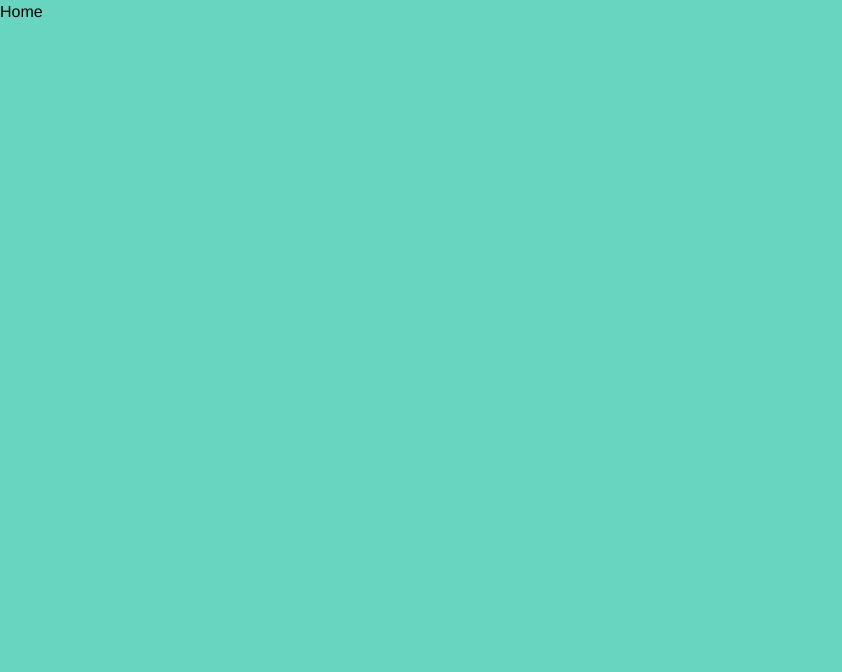
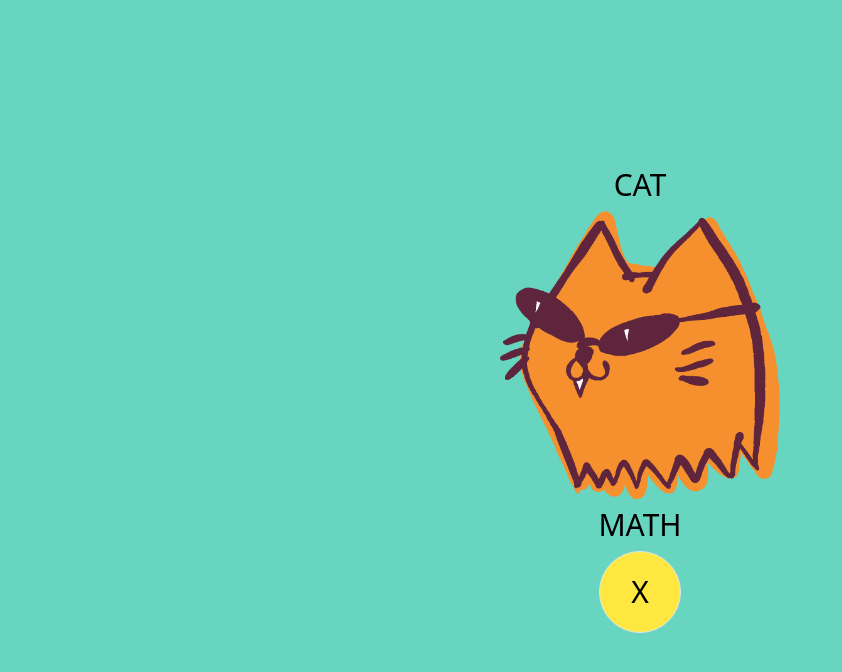
Before and after one commit to juansesu3/CatMath, a Next.js app: page / in a window 1280 px wide. Shown: the top 672 px of the page, without its empty margins (0-842 px from the left). Built offline with nearby package versions, Linux system fonts and the light colour scheme.

Commit message:
FEATURE(Fonts)Designer Lorena Prelaz give us the fonts

```diff
--- a/package.json
+++ b/package.json
@@ -12,7 +12,9 @@
     "next": "14.0.1",
     "next-pwa": "^5.6.0",
     "react": "^18",
-    "react-dom": "^18"
+    "react-dom": "^18",
+    "workbox-build": "^7.0.0",
+    "workbox-window": "^7.0.0"
   },
   "devDependencies": {
     "@types/node": "^20",
--- a/pages/_app.tsx
+++ b/pages/_app.tsx
@@ -1,22 +1,7 @@
-import "@/styles/globals.css";
+import "../styles/fonts.css";
+import "../styles/globals.css";
 import type { AppProps } from "next/app";
-import { useEffect } from "react";
 
 export default function App({ Component, pageProps }: AppProps) {
-  useEffect(() => {
-    if ("serviceWorker" in navigator) {
-      window.addEventListener("load", () => {
-        navigator.serviceWorker
-          .register("/service-worker.js")
-          .then((registration) => {
-            console.log("Service Worker registrado con éxito:", registration);
-          })
-          .catch((error) => {
-            console.log("Error al registrar el Service Worker:", error);
-          });
-      });
-    }
-  }, []);
-
   return <Component {...pageProps} />;
 }
--- a/pages/index.tsx
+++ b/pages/index.tsx
@@ -1,18 +1,40 @@
 import Head from "next/head";
+import Image from "next/image";
 
 export default function Home() {
   return (
     <>
       <Head>
         <title>Cat Math</title>
-        <meta
-          name="description"
-          content="Learn more about Juan Sebastian Suarez Ramirez, a full-stack web developer specialized in AI, deep learning, and machine learning."
-        />
+        <meta name="description" content="learning Math with Cat." />
 
         <meta property="og:title" content="Cat math Inicio" />
       </Head>
-      <div className="bg-primary ">Home</div>
+      <div className="flex justify-center items-center  min-h-screen bg-primary relative">
+        <div className="flex flex-col items-center justify-center gap-2  ">
+          <span className="text-bold transform rotate-[-6]">
+            <p className="text-medium text-3xl">
+              CAT
+            </p>
+          </span>
+          <span className="w-[280px]">
+            <Image
+              className="w-full"
+              src={"/icon-892x920.png"}
+              width={200}
+              height={100}
+              alt="Icon"
+            />
+          </span>
+
+          <span className="text-bold transform rotate-[-6]">
+            <p className="text-medium text-3xl ">MATH</p>
+          </span>
+          <span className="flex items-center justify-center border rounded-full w-4 h-4 p-10 bg-[#fee741]">
+            <p className="text-medium text-3xl">X</p>
+          </span>
+        </div>
+      </div>
     </>
   );
 }
--- /dev/null
+++ b/styles/fonts.css
@@ -0,0 +1,6 @@
+@font-face {
+    font-family: 'ExplorerFree-Regular';
+    src: url('/fonts/ExplorerFree-Regular.otf') format('opentype');
+    font-weight: normal;
+    font-style: normal;
+}
--- a/tailwind.config.ts
+++ b/tailwind.config.ts
@@ -8,18 +8,14 @@ const config: Config = {
   ],
   theme: {
     extend: {
+      fontFamily: {
+        myFont: ['ExplorerFree-Regular', 'sans-serif'],
+      },
       colors: {
         'primary': '#68d5c0',
         'secondary': '#5f253d',
       },
-      fontFamily: {
-        'sans': ['Helvetica', 'Arial', 'sans-serif'],
-        'serif': ['Georgia', 'Cambria', 'Times New Roman', 'Times', 'serif'],
-      },
-      backgroundImage: {
-        'gradient-radial': 'radial-gradient(var(--tw-gradient-stops))',
-        'gradient-conic': 'conic-gradient(from 180deg at 50% 50%, var(--tw-gradient-stops))',
-      },
+
       // ... otros ajustes del tema
     },
   },
```
Also changed, not shown: public/fonts/ExplorerFree-Regular.otf (added), public/service-worker.js (deleted), 1 other file (tests, documents, lock files or other folders).
